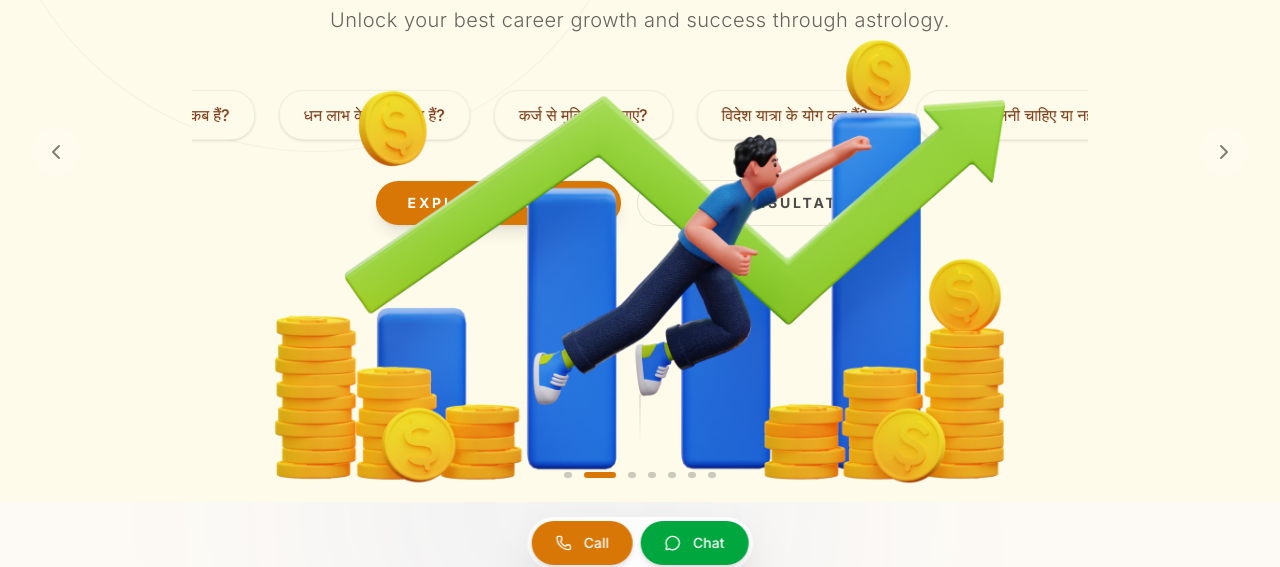
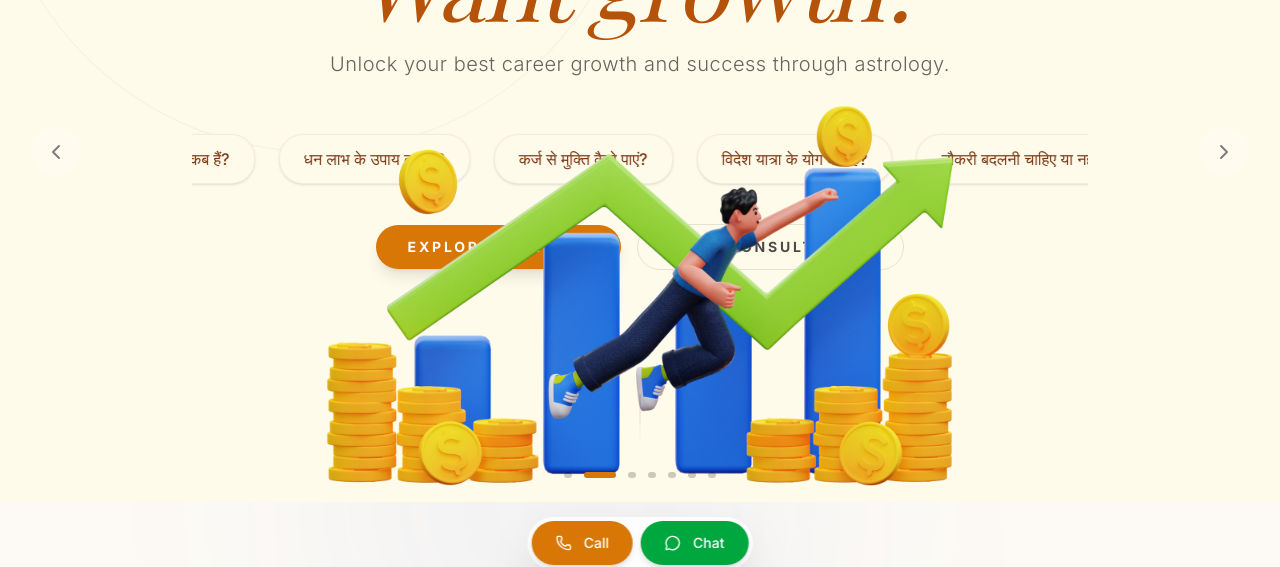
Before and after one commit to astrodarshiindia/astro-darshi, a Next.js app: page / in a window 1280 px wide. Shown: the part 198-765 px from the top of the page. Built offline with nearby package versions, Linux system fonts and the light colour scheme; no server answers; the database is empty; a web font is replaced by a local one.

Commit message:
your commit message

```diff
--- a/components/Hero.tsx
+++ b/components/Hero.tsx
@@ -237,9 +237,9 @@ export default function Hero() {
         <div className="flex h-full">
           {slides.map((slide, index) => (
             <div key={index} className="flex-[0_0_100%] min-w-0 h-full flex items-center justify-center relative px-4">
-              <div className="max-w-4xl mx-auto text-center z-10 -mt-72 md:-mt-80">
+              <div className="max-w-4xl mx-auto text-center z-10 -mt-60 md:-mt-64">
                 {/* Main Heading */}
-                <div className="space-y-1 md:space-y-2 mb-4 md:mb-8">
+                <div className="space-y-1 md:space-y-2 mb-4 md:mb-8 pt-4 md:pt-6">
                   <h1 className={`text-3xl md:text-6xl lg:text-8xl font-serif leading-tight tracking-tight transition-all duration-700 ${index === selectedIndex ? 'opacity-100 translate-y-0' : 'opacity-0 translate-y-10'} ${slide.accent}`}>
                     {t(slide.title)} <br />
                     <span className={`${slide.highlightColor} italic`}>{t(slide.highlight)}</span>
@@ -301,7 +301,7 @@ export default function Hero() {
         <img
           src={slides[selectedIndex].bottomImage}
           alt="Bottom Background"
-          className="w-full max-w-3xl md:max-w-4xl object-contain translate-y-0 transition-all duration-1000"
+          className="w-full max-w-2xl md:max-w-3xl object-contain translate-y-0 transition-all duration-1000"
         />
       </div>
 
```
